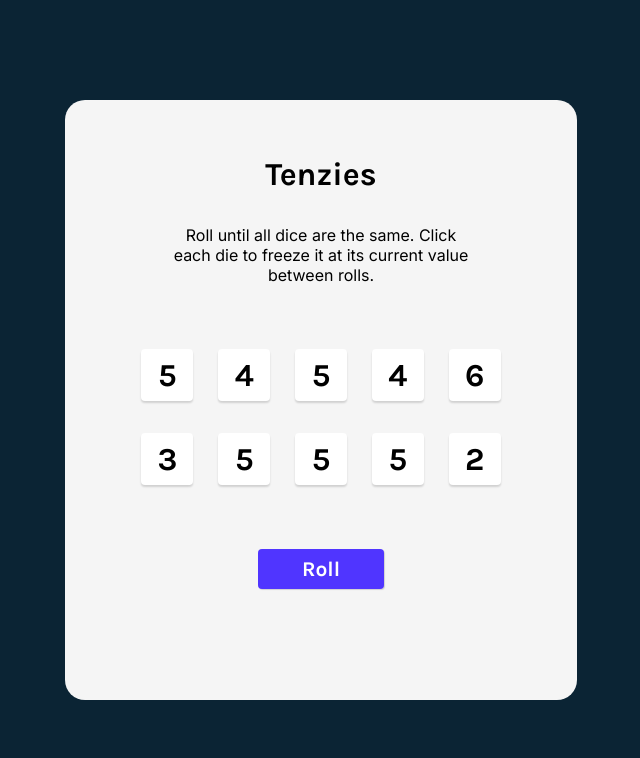
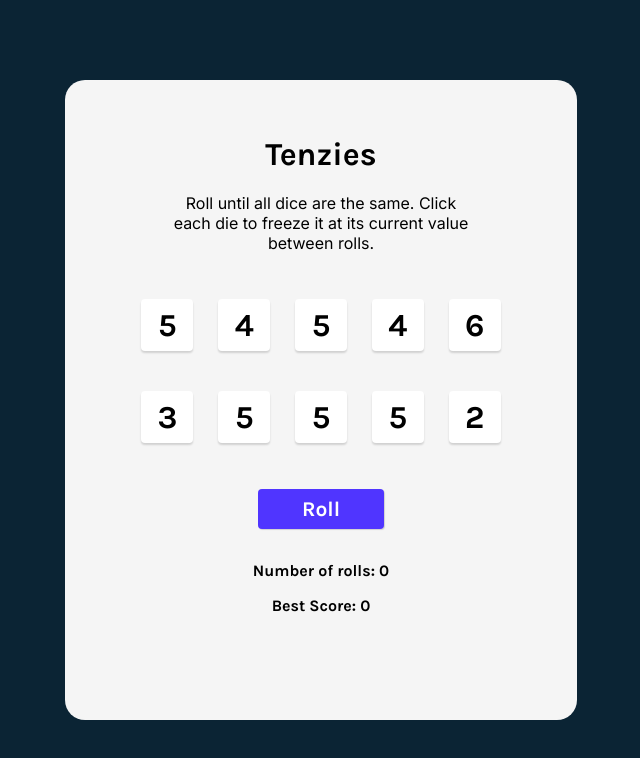
Before and after one commit to FaizanCod/React-Tenzies, a React (Create React App) app: page / in a window 1280 px wide. Shown: the top 758 px of the page, without its empty margins (319-959 px from the left). Built offline with nearby package versions, Linux system fonts and the light colour scheme.

Commit message:
added highscore feature

```diff
--- a/public/styles.css
+++ b/public/styles.css
@@ -11,21 +11,22 @@ body {
 }
 
 .main {
-    margin: 12.5vh auto;
+    margin: 10vh auto;
     background-color: #F5F5F5;
     width: 75vw;
-    height: 75vh;
+    height: 80vh;
     border-radius: 1.25rem;
     padding: 1rem;
 }
 
 .title {
-    margin-top: 2.5rem;
+    margin-top: 5vh;
+    margin-bottom: 1vh;
 }
 
 .description {
     max-width: 75%;
-    margin: 2rem auto;
+    margin: 2.5vh auto;
     font-family: 'Inter';
     font-weight: 400;
     font-size: 1rem;
@@ -36,20 +37,19 @@ body {
     grid-template-columns: repeat(5, 1fr);
     justify-content: center;
     align-items: center;
-    margin: 3rem;
+    margin: 3.25vh 3rem;
 }
 
 .dice-btn {
     box-shadow: 0px 2px 2px rgba(0, 0, 0, 0.15);
     height: 52px;
     width: 52px;
-    margin: 1rem auto;
+    margin: 2.5vh auto;
     border-radius: 4px;
     border: none;
     background-color: white;
     font-family: 'Karla';
     font-weight: 700;
-    font-size: 21px;
     cursor: pointer;
     /* padding: 1rem; */
     display: flex;
@@ -84,6 +84,24 @@ body {
     transform: translateX(1.5px) translateY(1.5px);
 }
 
+.score {
+    margin-top: 4vh;
+}
+
+@media screen and (max-width: 300px) {
+    .main {
+        width: 90vw;
+        height: 90vh;
+    }
+    .dice-container {
+        grid-template-columns: repeat(5, 1fr);
+    }
+    .dice-btn {
+        height: 48px;
+        width: 48px;
+    }
+}
+
 @media screen and (min-width: 800px) and (max-width: 1536px) {
     .main {
         width: 40vw;
@@ -95,13 +113,14 @@ body {
     }
 }
 
-@media screen and (max-height: 668px) {
+@media screen and (max-height: 600px) {
     .main {
-        height: 75vh;
-        margin: 12.5vh auto;
+        height: 80vh;
+        margin: 10vh auto;
     }
     .title {
-        margin-top: 1rem;
+        margin-top: 0.95rem;
+        margin-bottom: 0.75rem;
     }
     .description {
         margin: 0.80rem auto;
@@ -112,7 +131,7 @@ body {
     }
     .dice-btn {
         font-size: 1rem;
-        height: 32px;
-        width: 32px;
+        height: 36px;
+        width: 36px;
     }
 }
--- a/src/components/App.jsx
+++ b/src/components/App.jsx
@@ -7,6 +7,9 @@ function App() {
     const [diceElements, setDiceElements] = useState(allNewDice());
     // state to check if user has won the game
     const [tenzies, setTenzies] = useState(false);
+
+    const [rolls, setRolls] = useState(0);
+    const [bestScore, setBestScore] = useState(0);
 
     function generateNewDie() {
         return {
@@ -47,7 +50,21 @@ function App() {
         } else {
             setTenzies(false);
             setDiceElements(allNewDice());
+            if (bestScore === 0) {
+                setBestScore(rolls);
+            }
+            if (bestScore > JSON.parse(localStorage.getItem('rolls'))) {
+                setBestScore(rolls);
+            }
+            setRolls(-1);
         }
+    }
+
+    function countRolls() {
+        localStorage.setItem('rolls', JSON.stringify(rolls+1));
+        setRolls(prevRolls => prevRolls+1);
+        console.log("best: ", bestScore);
+        console.log("rolls from local: ", JSON.parse(localStorage.getItem('rolls')));
     }
 
     const die = diceElements.map(diceElement => (
@@ -83,7 +100,10 @@ function App() {
             </div>
             <button
                 className="roll-btn"
-                onClick={rollDice}
+                onClick={() => {
+                    rollDice();
+                    countRolls();
+                }}
             >
                     {
                         tenzies ?
@@ -91,6 +111,10 @@ function App() {
                         "Roll"
                     }
             </button>
+            <div className="score-details">
+                <p className="score">Number of rolls: {rolls}</p>
+                <p className="best-score">Best Score: {bestScore}</p>
+            </div>
         </main>
     );
 };
```
